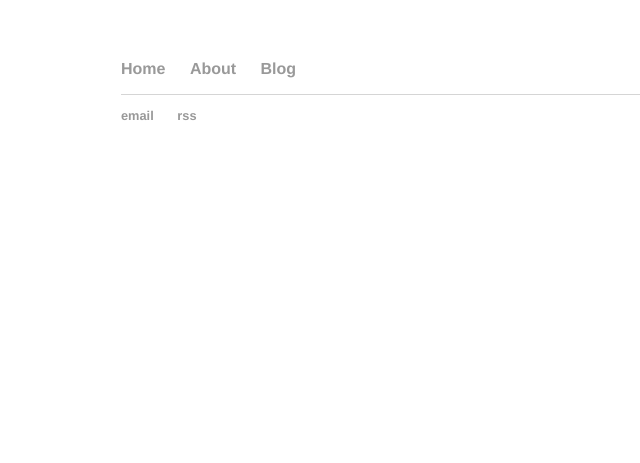
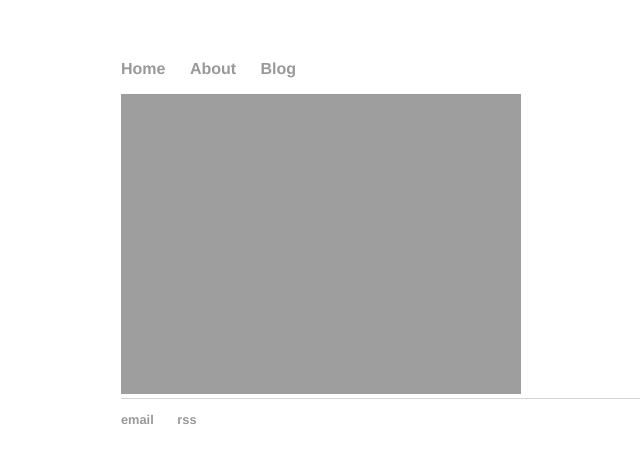
Before and after one commit to dnck/2018_ghpages, a Jekyll site: the page built from index.html, in a window 1280 px wide. Shown: the top 463 px of the page, without its empty margins (71-711 px from the left). Built offline with Jekyll 4.4.1, drawn with Linux system fonts in a browser that asks for light colours.

Commit message:
update index

```diff
--- a/index.html
+++ b/index.html
@@ -5,6 +5,6 @@ title: WHAT DOES SYN-HAPTEIN MEAN?
 
 		<div class="blurb">
 
-
+		<img src="http://www.syn-haptein.com/images/fractal.gif" >
 
 		</div><!-- /.blurb -->
```
